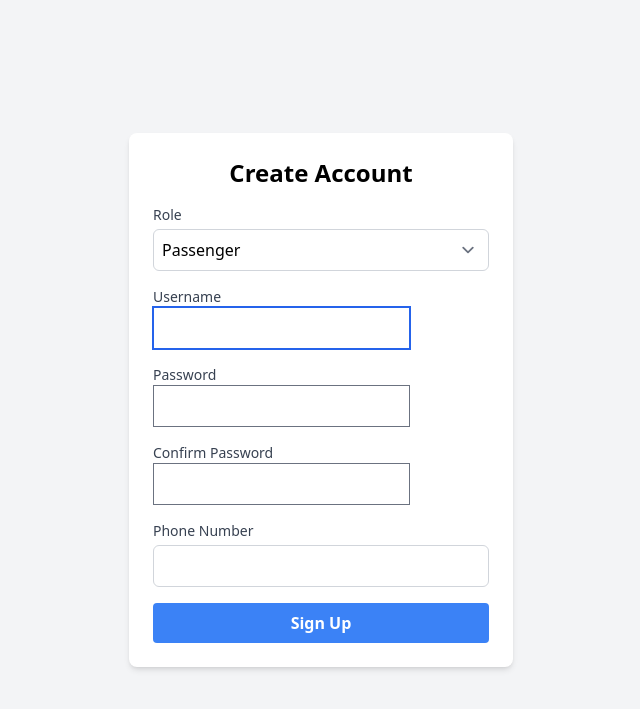
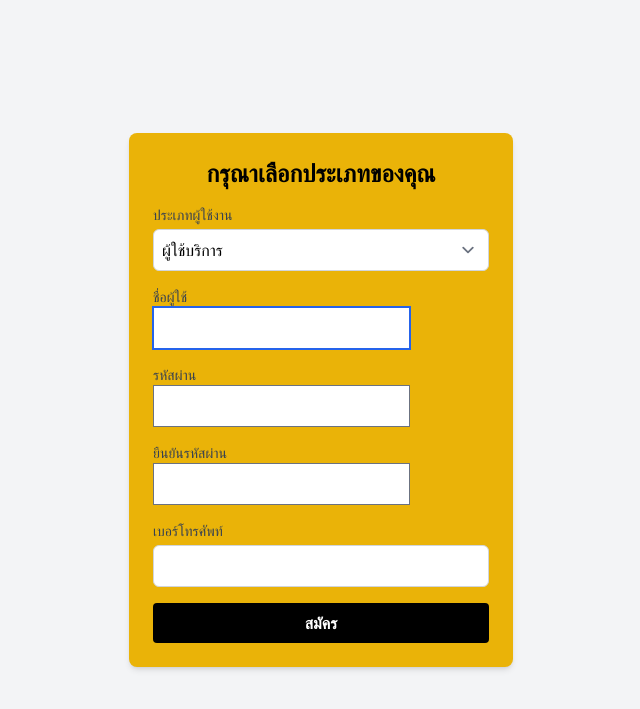
Before and after one commit to oatin/Call-Taxi, a Django app: page /signup/ in a window 1280 px wide. Shown: the top 709 px of the page, without its empty margins (319-959 px from the left). Run offline with Django 5.2, Linux system fonts and the light colour scheme; some libraries are stand-ins or nearby versions.

Commit message:
design signup

```diff
--- a/login/models.py
+++ b/login/models.py
@@ -11,8 +11,8 @@ class UserProfile(models.Model):
 
 class CustomUser(AbstractUser):
     ROLE_CHOICES = [
-        ('passenger', 'Passenger'),
-        ('driver', 'Taxi Driver'),
+        ('passenger', 'ผู้ใช้บริการ'),
+        ('driver', 'คนขับ Taxi'),
     ]
     phone_number = models.CharField(max_length=15, blank=True, null=True)
     is_driver = models.BooleanField(default=False)
--- a/templates/allauth/account/signup.html
+++ b/templates/allauth/account/signup.html
@@ -11,38 +11,38 @@
 </head>
 <body class="bg-gray-100 flex items-center justify-center h-screen">
 
-    <div class="bg-white shadow-md rounded-lg p-6 w-96">
-        <h2 class="text-2xl font-semibold text-center mb-4">Create Account</h2>
+    <div class="bg-yellow-500 shadow-md rounded-lg p-6 w-96">
+        <h2 class="text-2xl font-semibold text-center mb-4">กรุณาเลือกประเภทของคุณ</h2>
         <form method="POST" id="signup-form">
             {% csrf_token %}
             <div class="mb-4">
-                <label for="role" class="block text-sm font-medium text-gray-700">Role</label>
+                <label for="ประเภทผู้ใช้งาน" class="block text-sm font-medium text-gray-700">ประเภทผู้ใช้งาน</label>
                 {{ form.role }}
             </div>
             <div class="mb-4">
-                <label for="username" class="block text-sm font-medium text-gray-700">Username</label>
+                <label for="ชื่อผู้ใช้" class="block text-sm font-medium text-gray-700">ชื่อผู้ใช้</label>
                 {{ form.username }}
             </div>
             <div class="mb-4">
-                <label for="password1" class="block text-sm font-medium text-gray-700">Password</label>
+                <label for="รหัสผ่าน" class="block text-sm font-medium text-gray-700">รหัสผ่าน</label>
                 {{ form.password1 }}
             </div>
             <div class="mb-4">
-                <label for="password2" class="block text-sm font-medium text-gray-700">Confirm Password</label>
+                <label for="ยืนยันรหัสผ่าน" class="block text-sm font-medium text-gray-700">ยืนยันรหัสผ่าน</label>
                 {{ form.password2 }}
             </div>
             <div class="mb-4">
-                <label for="phone_number" class="block text-sm font-medium text-gray-700">Phone Number</label>
+                <label for="เบอร์โทรศัพท์" class="block text-sm font-medium text-gray-700">เบอร์โทรศัพท์</label>
                 {{ form.phone_number }}
             </div>
 
             <div id="driver-fields" style="display: none;">
                 <div class="mb-4">
-                    <label for="license_number" class="block text-sm font-medium text-gray-700">License Number</label>
+                    <label for="license_number" class="block text-sm font-medium text-gray-700">หมายเลขใบอนุญาต</label>
                     {{ form.license_number }}
                 </div>
                 <div class="mb-4">
-                    <label for="car_model" class="block text-sm font-medium text-gray-700">Car Model</label>
+                    <label for="car_model" class="block text-sm font-medium text-gray-700">ประเภทรถ</label>
                     {{ form.car_model }}
                 </div>
                 <div class="mb-4">
@@ -51,7 +51,7 @@
                 </div>
             </div>
 
-            <button type="submit" class="w-full bg-blue-500 hover:bg-blue-700 text-white font-bold py-2 rounded">Sign Up</button>
+            <button type="submit" class="w-full bg-black 300 hover:bg-blue-700 text-white font-bold py-2 rounded">สมัคร</button>
         </form>
     </div>
 
```
Also changed, not shown: db.sqlite3, login/migrations/0002_customuser_role.py (added).
